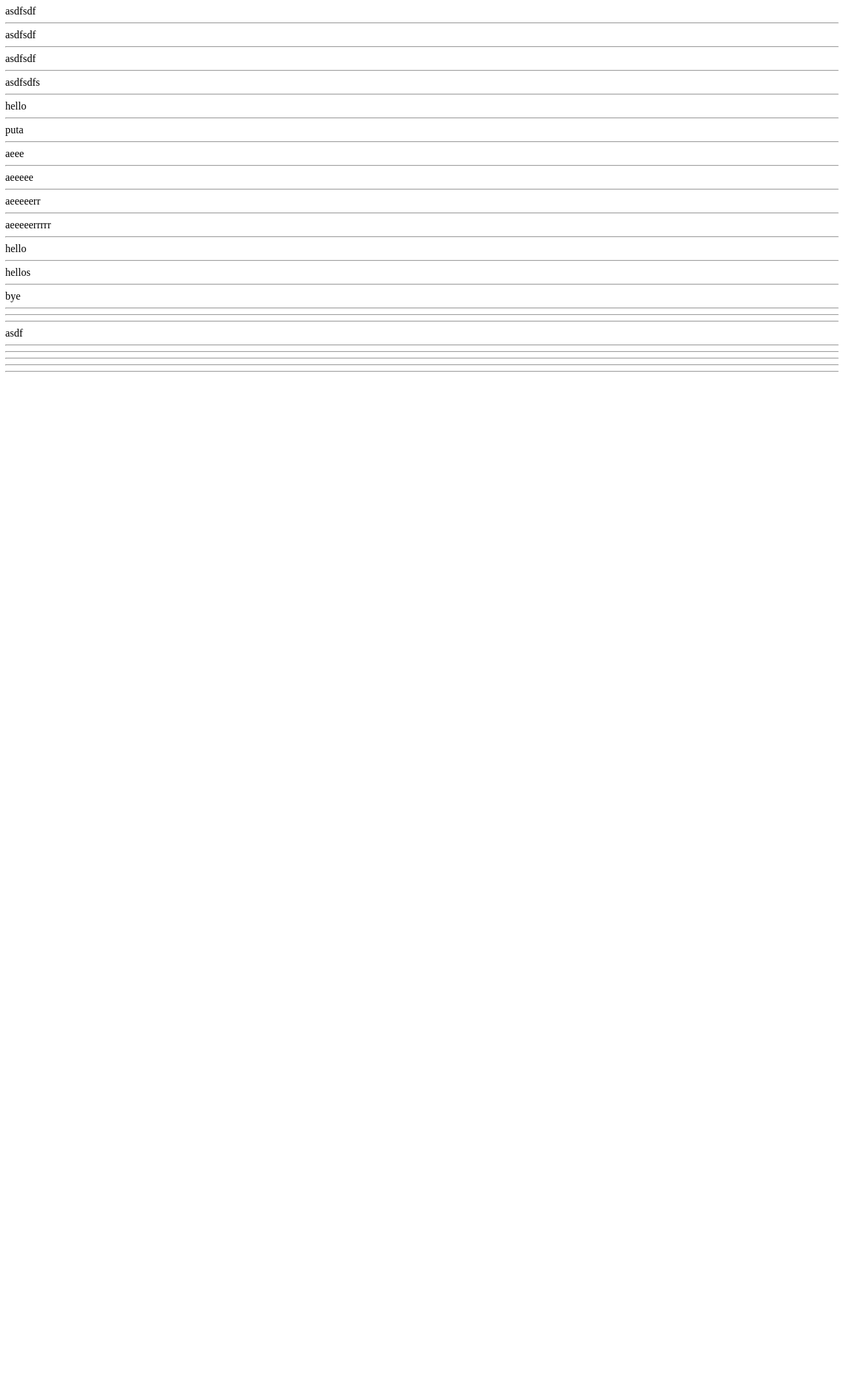
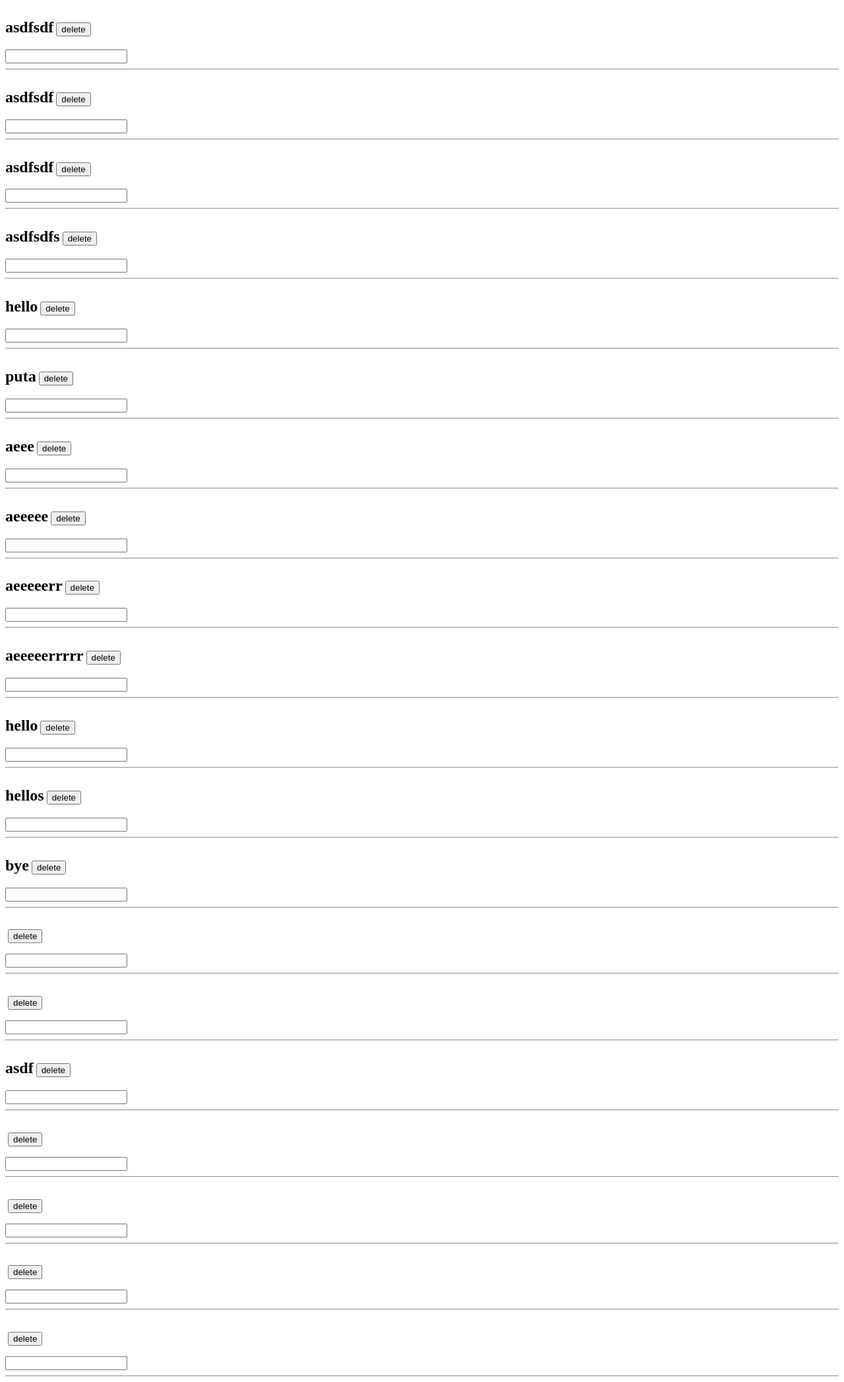
Before and after one commit to MikeDacanay/AJAX_Notes, a Django app: template apps/first_app/templates/first_app/add.html in a window 1280 px wide. Shown: the whole page at 66% size. Before the commit the page ends 564 px from the top, so only its background shows below. Run offline with Django 3.2, Linux system fonts and the light colour scheme; the template is opened without the code that fills it: values that come from a table or form of the project are taken from there, others are empty; data comes from the database, SQL or seed files in the repository; both versions use the stored data as it was after the commit; parts of the project's set-up code (start-up, migrations or seed data) failed here and were passed over.

Commit message:
delete button and description added

```diff
--- a/apps/first_app/templates/first_app/add.html
+++ b/apps/first_app/templates/first_app/add.html
@@ -1,6 +1,10 @@
 {% for note in notes %}
 	<div>
-		{{note.title}}
+		<h2 style='display: inline-block'> {{note.title}} </h2>
+		<form style='display: inline-block'>
+			<input type='submit' value='delete'>
+		</form>
+		<input style='display: block' type="textarea">
 	</div>
 	<hr>
 {% endfor %}
```
Also changed, not shown: db.sqlite3.
